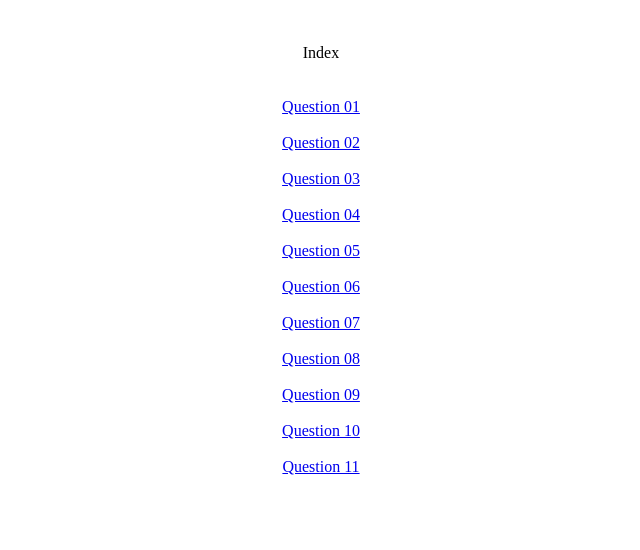
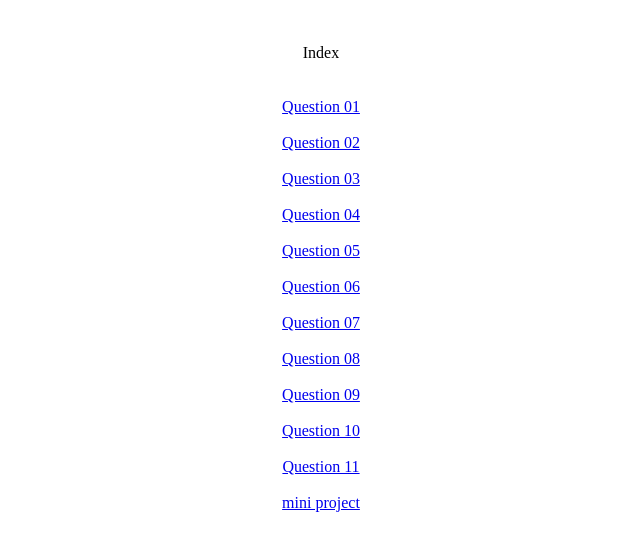
Before and after one commit to M1ayurmantondkar/Html-, a plain HTML site: page index.html in a window 1280 px wide. Shown: the whole page, without its empty margins (319-959 px from the left). Drawn offline with Linux system fonts and the light colour scheme.

Commit message:
Update index.html

```diff
--- a/index.html
+++ b/index.html
@@ -34,6 +34,7 @@
         <br>
         <a href="11p.html"> Question 11 </a><br>
         <br>
+            <a href="index.html"> mini project </a><br>
         </center>
     </body>
     </html>
```
